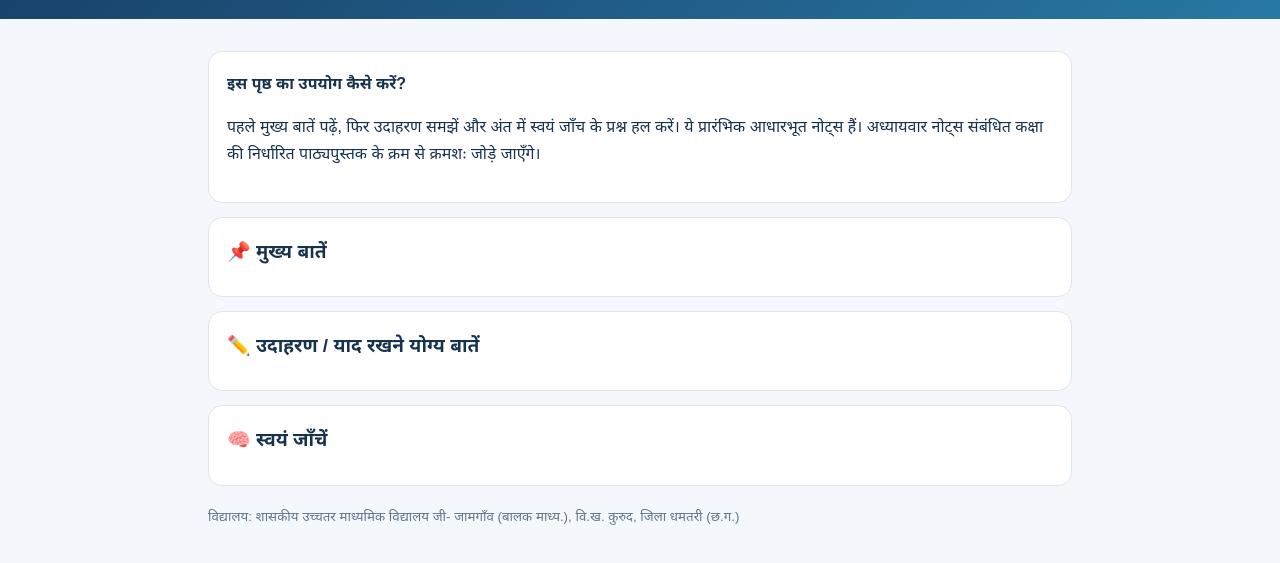
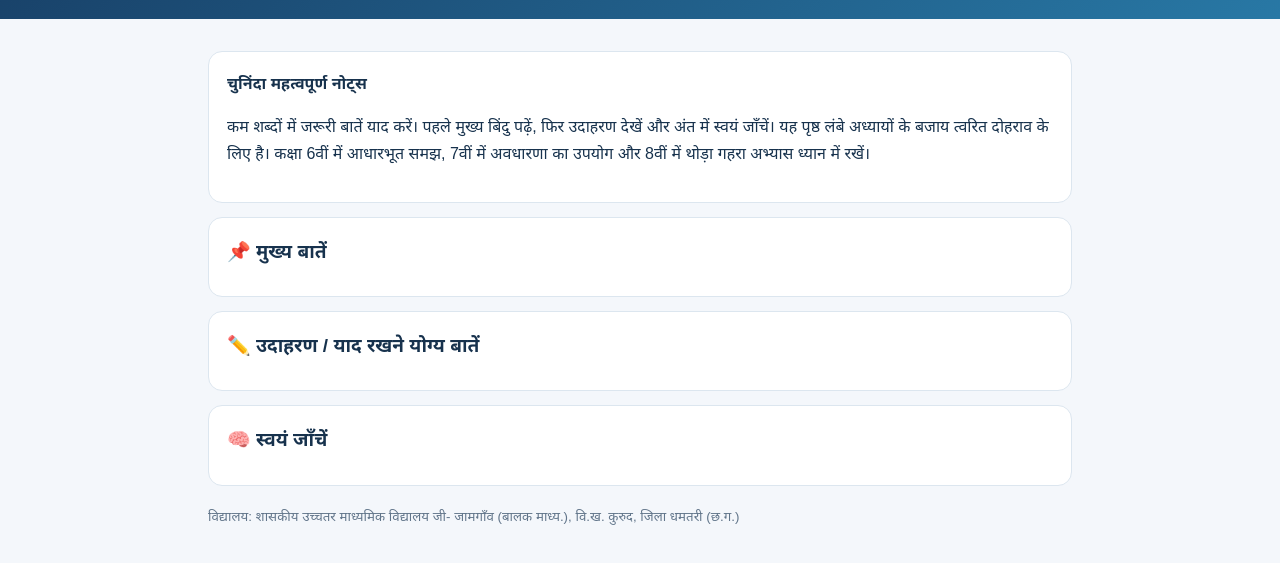
Before and after one commit to sahusatish40-bit/govt-boys-ms-g-jamgaon, a plain HTML site: page study-material/notes-view.html in a window 1280 px wide. Shown: the part 167-730 px from the top of the page. Drawn offline with Linux system fonts and the light colour scheme.

Commit message:
Finalize concise important notes reader guidance

```diff
--- a/study-material/notes-view.html
+++ b/study-material/notes-view.html
@@ -9,7 +9,7 @@ h1{font-size:23px;margin:5px}h2{font-size:19px;margin:0 0 10px}.meta{opacity:.9}
 ul,ol{padding-left:24px}.question{background:#eef5fb;border-radius:10px;padding:12px;margin:10px 0}
 small{color:#61758a}.back{display:inline-block;margin-top:8px;color:#fff}
 </style></head><body><header><div style="font-size:34px" id="icon">📚</div><h1 id="heading">महत्वपूर्ण नोट्स</h1><div class="meta" id="subheading"></div><a class="back" href="important-notes/">← विषय सूची पर वापस जाएँ</a></header>
-<main><div class="panel"><strong>इस पृष्ठ का उपयोग कैसे करें?</strong><p>पहले मुख्य बातें पढ़ें, फिर उदाहरण समझें और अंत में स्वयं जाँच के प्रश्न हल करें। ये प्रारंभिक आधारभूत नोट्स हैं। अध्यायवार नोट्स संबंधित कक्षा की निर्धारित पाठ्यपुस्तक के क्रम से क्रमशः जोड़े जाएँगे।</p></div>
+<main><div class="panel"><strong>चुनिंदा महत्वपूर्ण नोट्स</strong><p>कम शब्दों में जरूरी बातें याद करें। पहले मुख्य बिंदु पढ़ें, फिर उदाहरण देखें और अंत में स्वयं जाँचें। यह पृष्ठ लंबे अध्यायों के बजाय त्वरित दोहराव के लिए है। कक्षा 6वीं में आधारभूत समझ, 7वीं में अवधारणा का उपयोग और 8वीं में थोड़ा गहरा अभ्यास ध्यान में रखें।</p></div>
 <section class="panel"><h2>📌 मुख्य बातें</h2><div id="notes"></div></section>
 <section class="panel"><h2>✏️ उदाहरण / याद रखने योग्य बातें</h2><div id="examples"></div></section>
 <section class="panel"><h2>🧠 स्वयं जाँचें</h2><div id="quiz"></div></section>
```
